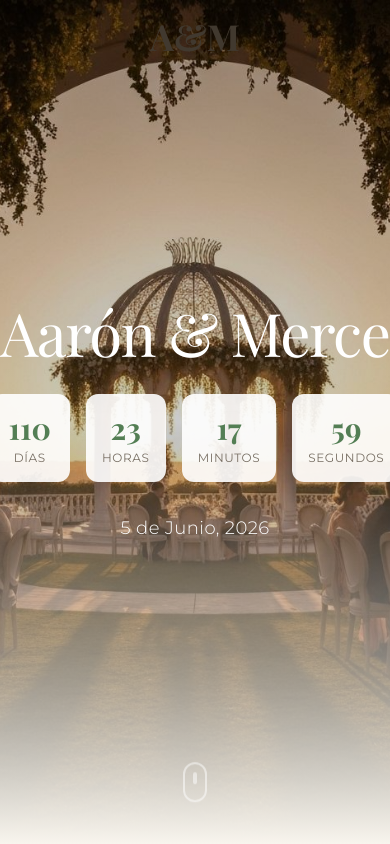
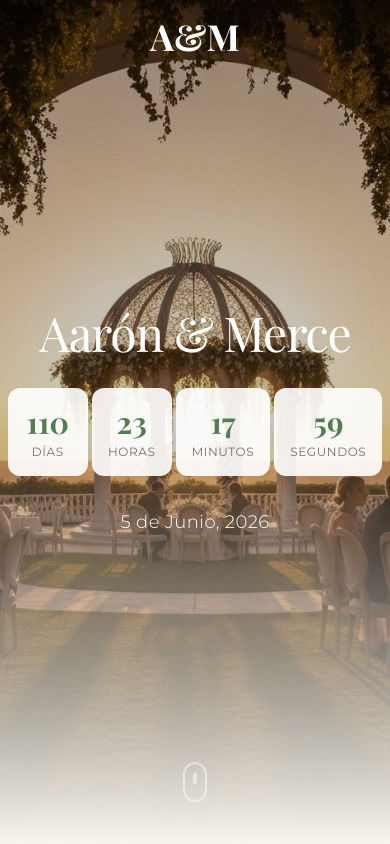
Before and after one commit to AQM19/aqmr-wedding, a Next.js app: page / in a window 390 px wide. Shown: the top 844 px of the page. Built offline with nearby package versions, Linux system fonts and the light colour scheme; a web font is replaced by a local one.

Commit message:
Corrección ux

```diff
--- a/components/header/header.tsx
+++ b/components/header/header.tsx
@@ -70,7 +70,7 @@ const Header = () => {
                         routing.map((route) => (
                             <li key={route.name}>
                                 <Link href={route.href}>
-                                    <span className={`text-md text-archeron transition-all ${route.className ?? ''}`}>
+                                    <span className={`text-md ${isScrolled ? "text-archeron" : "text-white"} transition-all duration-300 ${route.className ?? ''}`}>
                                         {route.name}
                                     </span>
                                 </Link>
--- a/package.json
+++ b/package.json
@@ -11,7 +11,7 @@
   "dependencies": {
     "framer-motion": "^12.23.16",
     "lucide-react": "^0.544.0",
-    "next": "15.5.3",
+    "next": "^15.5.12",
     "react": "19.1.0",
     "react-dom": "19.1.0",
     "tw-animate-css": "^1.4.0"
--- a/pages/hero/hero-section.tsx
+++ b/pages/hero/hero-section.tsx
@@ -45,13 +45,13 @@ const HeroSection = () => {
             </div>
 
             {/* Content */}
-            <div className="relative z-10 text-center px-4 animate-fade-in-up">
-                <h1 className="font-serif text-6xl md:text-8xl lg:text-9xl text-white mb-8 tracking-tight text-balance">
+            <div className="relative z-10 text-center animate-fade-in-up">
+                <h1 className="font-serif text-5xl md:text-8xl lg:text-9xl text-white mb-8 tracking-tight text-balance">
                     Aarón & Merce
                 </h1>
 
                 {/* Countdown */}
-                <div className="flex gap-4 md:gap-8 justify-center mb-8">
+                <div className="flex md:gap-8 gap-1 justify-center mb-8">
                     {[
                         { value: timeLeft.days, label: "Días" },
                         { value: timeLeft.hours, label: "Horas" },
```
Also changed, not shown: 1 other file (tests, documents, lock files or other folders).
